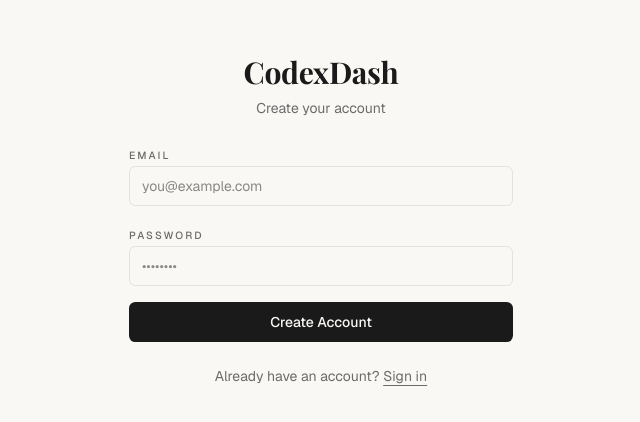
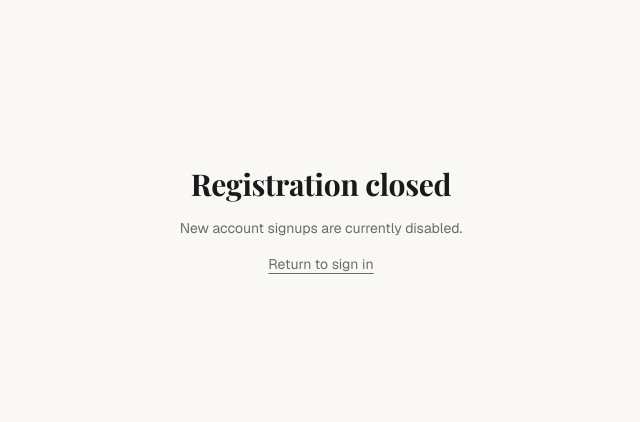
Before and after one commit to Bhawesh-Agrawal/dashboard-management, a Next.js app: page /signup in a window 1280 px wide. Shown: the part 180-602 px from the top of the page, without its empty margins (319-959 px from the left). Built offline with nearby package versions, Linux system fonts and the light colour scheme; no server answers; a web font is replaced by a local one.

Commit message:
feat(auth): guard /signup and signup action behind ALLOW_SIGNUP

```diff
--- a/src/app/(auth)/login/page.tsx
+++ b/src/app/(auth)/login/page.tsx
@@ -52,12 +52,14 @@ export default function LoginPage({
           </button>
         </form>
 
+        {process.env.ALLOW_SIGNUP === "true" && (
           <p className="text-center text-sm text-muted-foreground">
             Don&apos;t have an account?{" "}
             <a href="/signup" className="underline underline-offset-4 hover:text-foreground">
               Sign up
             </a>
           </p>
+        )}
       </div>
     </div>
   );
--- a/src/app/(auth)/signup/page.tsx
+++ b/src/app/(auth)/signup/page.tsx
@@ -1,10 +1,31 @@
 import { signup } from "@/features/auth/lib/actions";
+import { isSignupAllowed } from "@/features/auth/lib/signup-guard";
+
+export const dynamic = "force-dynamic";
 
 export default function SignupPage({
   searchParams,
 }: {
   searchParams: Promise<{ [key: string]: string | string[] | undefined }>;
 }) {
+  if (!isSignupAllowed()) {
+    return (
+      <div className="flex min-h-screen items-center justify-center bg-background px-4">
+        <div className="w-full max-w-sm space-y-4 text-center">
+          <h1 className="page-heading text-3xl">Registration closed</h1>
+          <p className="text-sm text-muted-foreground">
+            New account signups are currently disabled.
+          </p>
+          <p className="text-sm text-muted-foreground">
+            <a href="/login" className="underline underline-offset-4 hover:text-foreground">
+              Return to sign in
+            </a>
+          </p>
+        </div>
+      </div>
+    );
+  }
+
   return (
     <div className="flex min-h-screen items-center justify-center bg-background px-4">
       <div className="w-full max-w-sm space-y-6">
--- a/src/features/auth/lib/actions.ts
+++ b/src/features/auth/lib/actions.ts
@@ -2,6 +2,7 @@
 
 import { redirect } from "next/navigation";
 import { createClient } from "@/features/auth/lib/supabase-server";
+import { isSignupAllowed } from "@/features/auth/lib/signup-guard";
 
 export async function login(formData: FormData) {
   const supabase = await createClient();
@@ -21,6 +22,11 @@ export async function login(formData: FormData) {
 }
 
 export async function signup(formData: FormData) {
+  if (!isSignupAllowed()) {
+    redirect("/signup?error=" + encodeURIComponent("Registration is closed."));
+    return;
+  }
+
   const supabase = await createClient();
 
   const data = {
--- /dev/null
+++ b/src/features/auth/lib/signup-guard.ts
@@ -0,0 +1,3 @@
+export function isSignupAllowed(): boolean {
+  return process.env.ALLOW_SIGNUP === "true";
+}
```
Also changed, not shown: 3 other files (tests, documents, lock files or other folders). Lines whose indentation alone changed are shown as unchanged.
